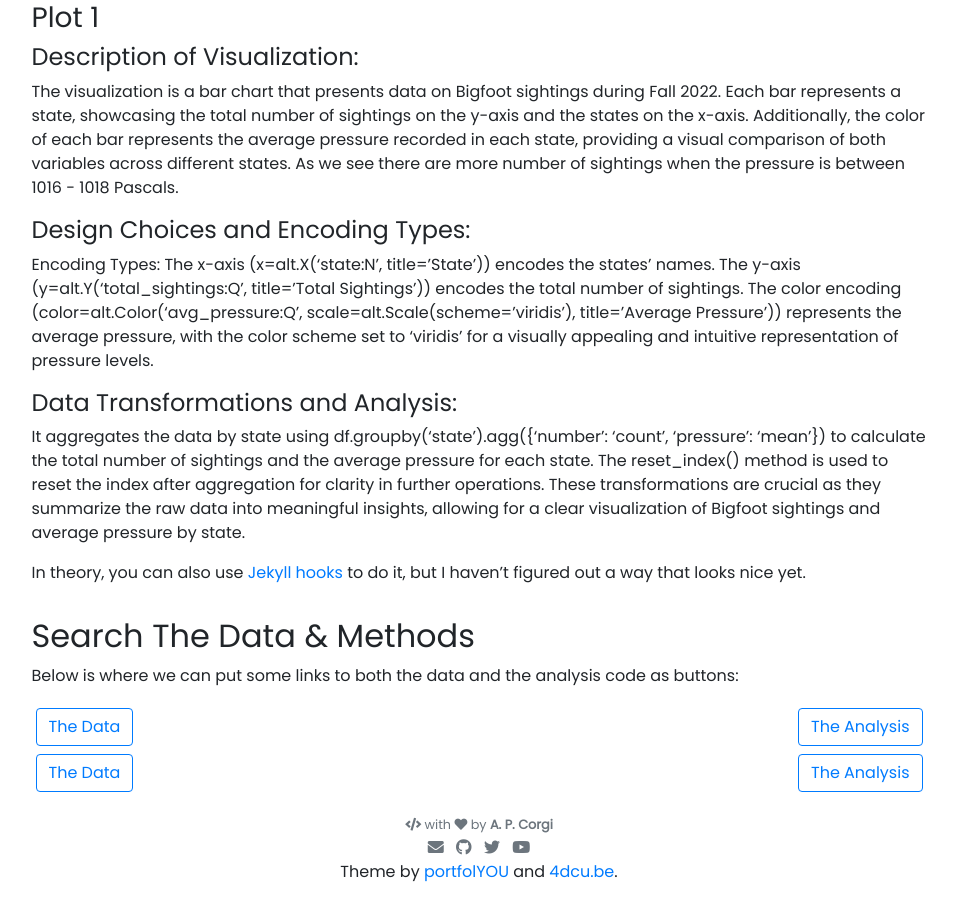
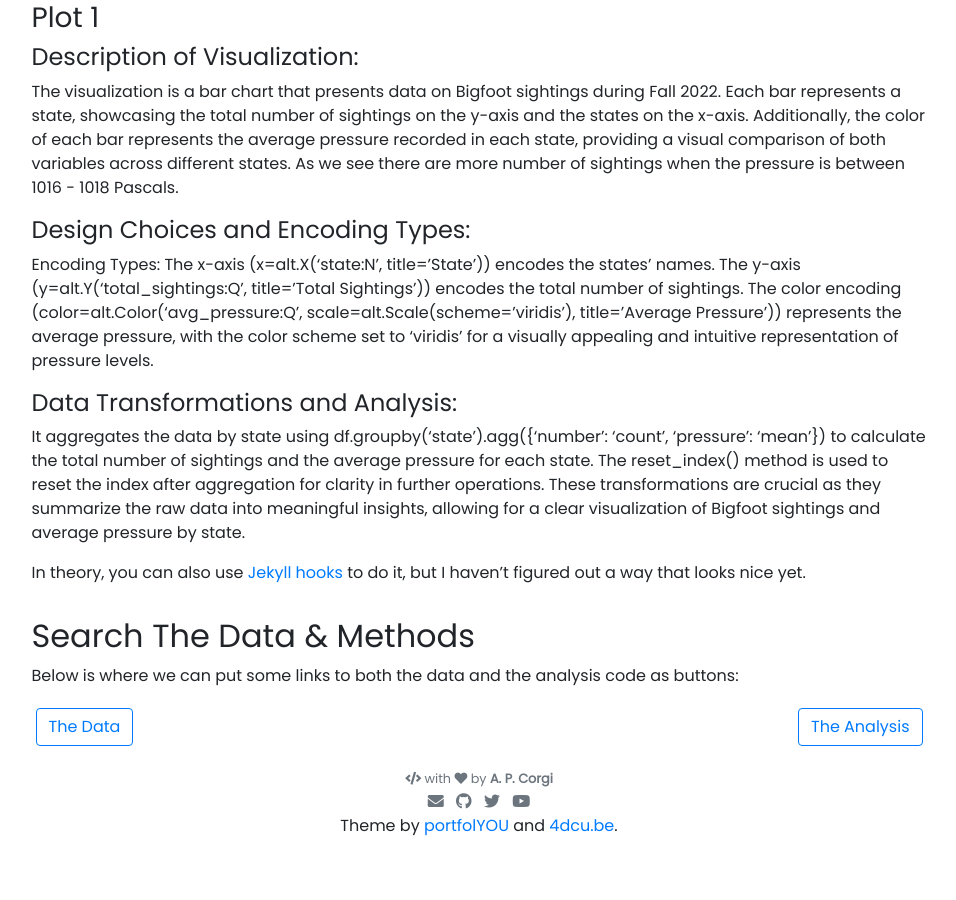
Before and after one commit to Yashbhavsar9087/IS-445-HW5, a Jekyll site: the page built from _projects/hw8.md, in a window 1280 px wide and 900 px high, scrolled down 1053 px. Shown: the whole window, without its empty margins (161-1117 px from the left). Built offline with Jekyll 4.4.1, drawn with Linux system fonts in a browser that asks for light colours; nearby versions of some CDN libraries; after the commit the page ends 1907 px from its top, so only the background shows below that.

Commit message:
Update hw8.md

```diff
--- a/_projects/hw8.md
+++ b/_projects/hw8.md
@@ -50,7 +50,7 @@
 
 
 <div class="left">
-{% include elements/button.html link="https://github.com/vega/vega/blob/main/docs/data/cars.json" text="The Data" %}
+{% include elements/button.html link="https://raw.githubusercontent.com/UIUC-iSchool-DataViz/is445_data/main/bfro_reports_fall2022.csv" text="The Data" %}
 </div>
 
 <div class="right">
@@ -59,11 +59,3 @@
 
 
 <!-- these are written in a combo of html and liquid -->
-
-<div class="left">
-{% include elements/button.html link="https://github.com/vega/vega/blob/main/docs/data/cars.json" text="The Data" %}
-</div>
-
-<div class="right">
-{% include elements/button.html link="https://github.com/jnaiman/online_cv_public/blob/main/python_notebooks/test_generate_plots.ipynb" text="The Analysis" %}
-</div>
```
